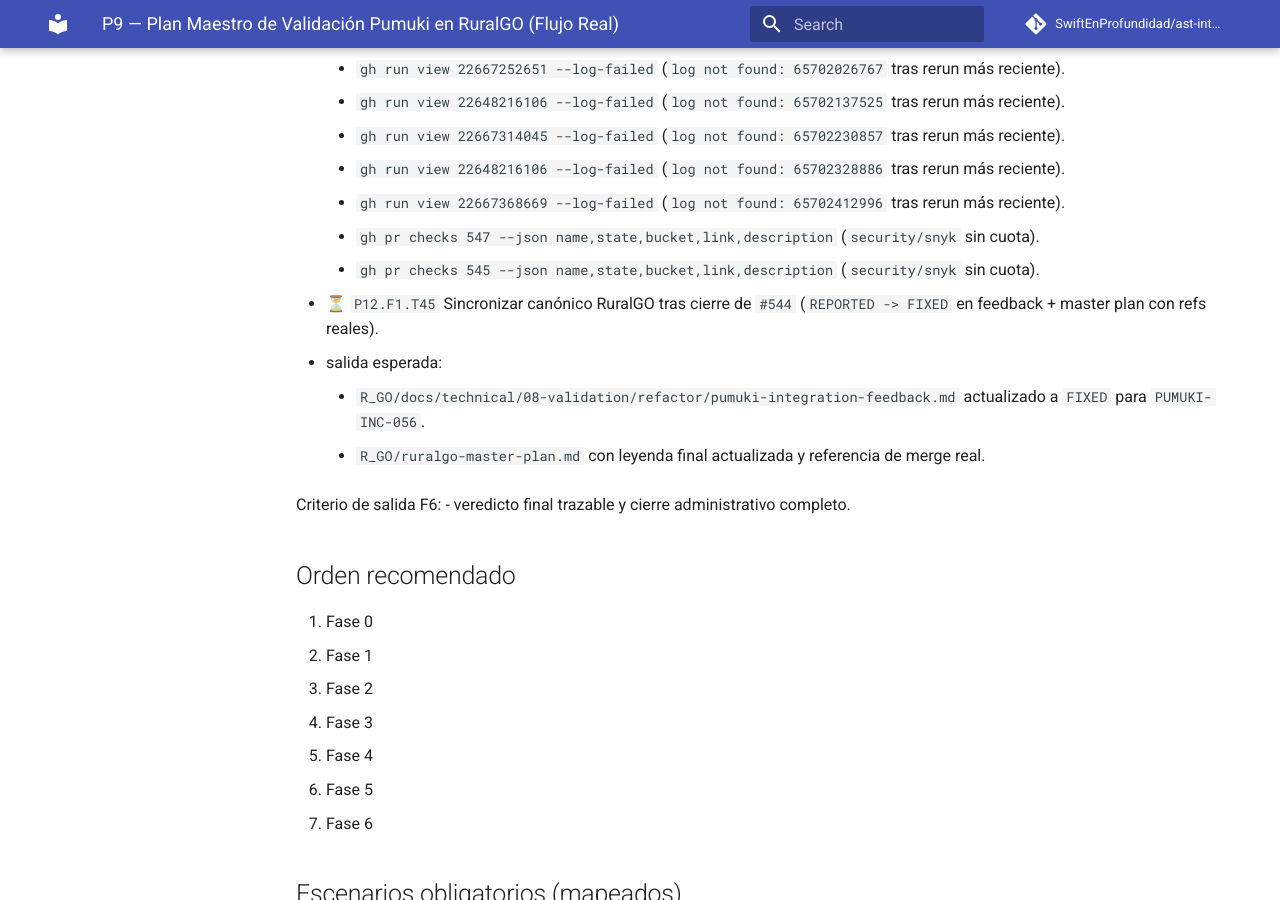
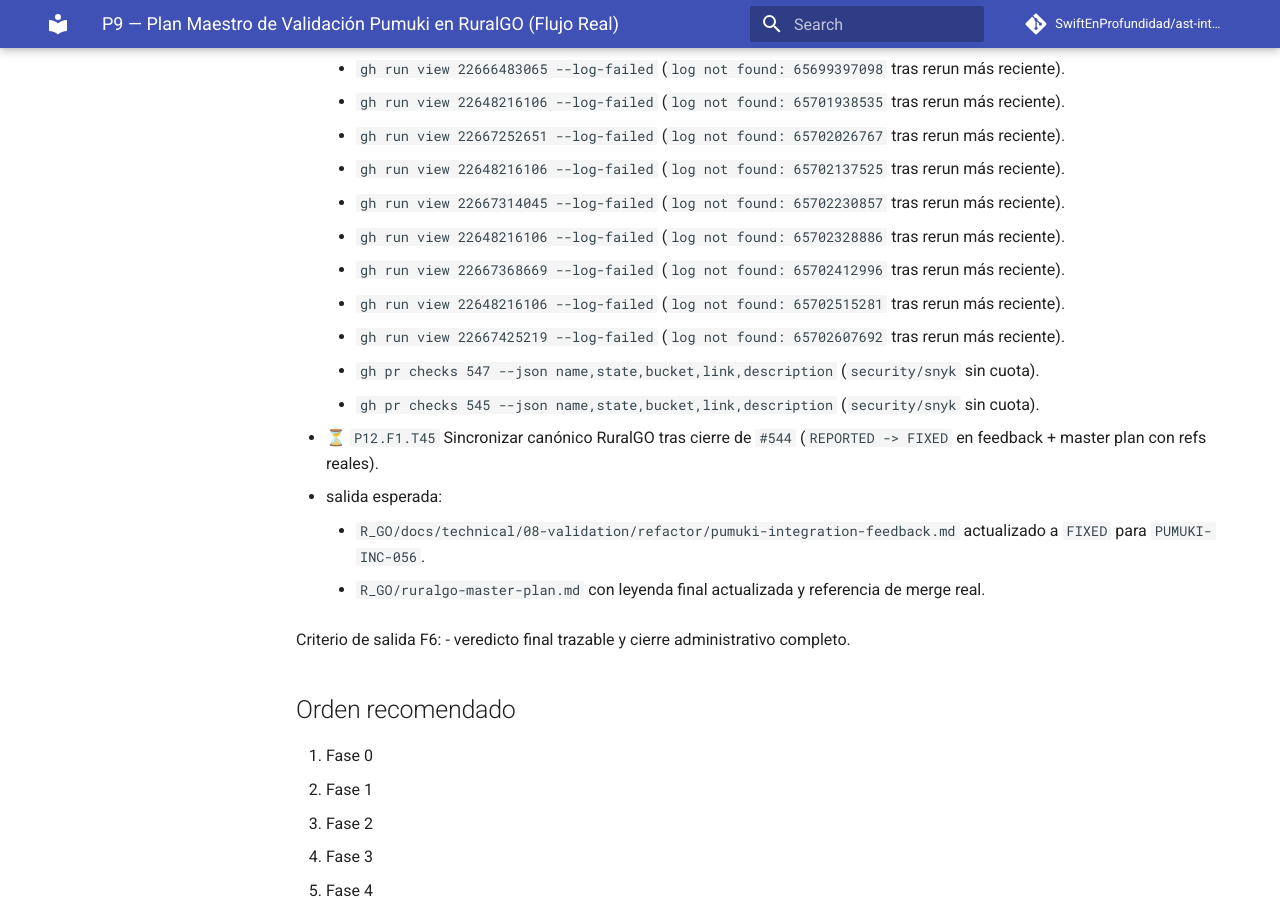
Before and after one commit to SwiftEnProfundidad/ast-intelligence-hooks, an MkDocs documentation site: the page built from docs/seguimiento-completo-validacion-ruralgo-03-03-2026.md, in a window 1280 px wide and 900 px high, scrolled down 52507 px. Built offline with MkDocs 1.6.1 and Material for MkDocs 9.7.7, drawn with Linux system fonts in a browser that asks for light colours; comment, search, counter and statistics services are not loaded; some of the changed text lies outside the part shown.

Commit message:
docs(tracking): append T47 heartbeat for latest blocker cycle

```diff
--- a/docs/seguimiento-completo-validacion-ruralgo-03-03-2026.md
+++ b/docs/seguimiento-completo-validacion-ruralgo-03-03-2026.md
@@ -1373,6 +1373,7 @@ Criterio de salida F5:
       - `https://github.com/SwiftEnProfundidad/ast-intelligence-hooks/issues/546#issuecomment-3996912834`
       - `https://github.com/SwiftEnProfundidad/ast-intelligence-hooks/issues/546#issuecomment-3996922933`
       - `https://github.com/SwiftEnProfundidad/ast-intelligence-hooks/issues/546#issuecomment-3996932570`
+      - `https://github.com/SwiftEnProfundidad/ast-intelligence-hooks/issues/546#issuecomment-3996944930`
     - evidencia de bloqueo vigente:
       - `gh run view 22648407847` (`billing lock` en GitHub Actions).
       - `gh run view 22648597740` (`billing lock` persistente tras rerun/retrigger).
@@ -1407,6 +1408,7 @@ Criterio de salida F5:
       - `gh run view 22667252651` (`billing lock` persistente en `PR #547` tras nuevo rerun).
       - `gh run view 22667314045` (`billing lock` persistente en `PR #547` tras nuevo rerun).
       - `gh run view 22667368669` (`billing lock` persistente en `PR #547` tras nuevo rerun).
+      - `gh run view 22667425219` (`billing lock` persistente en `PR #547` tras nuevo rerun).
       - `gh run view 22648216106 --log-failed` (`log not found: 65642755577`).
       - `gh run view 22648216106 --log-failed` (`log not found: 65642904197` tras nueva iteración).
       - `gh run view 22648597740 --log-failed` (`log not found: 65642481475`).
@@ -1466,6 +1468,8 @@ Criterio de salida F5:
       - `gh run view 22667314045 --log-failed` (`log not found: 65702230857` tras rerun más reciente).
       - `gh run view 22648216106 --log-failed` (`log not found: 65702328886` tras rerun más reciente).
       - `gh run view 22667368669 --log-failed` (`log not found: 65702412996` tras rerun más reciente).
+      - `gh run view 22648216106 --log-failed` (`log not found: 65702515281` tras rerun más reciente).
+      - `gh run view 22667425219 --log-failed` (`log not found: 65702607692` tras rerun más reciente).
       - `gh pr checks 547 --json name,state,bucket,link,description` (`security/snyk` sin cuota).
       - `gh pr checks 545 --json name,state,bucket,link,description` (`security/snyk` sin cuota).
 
```
